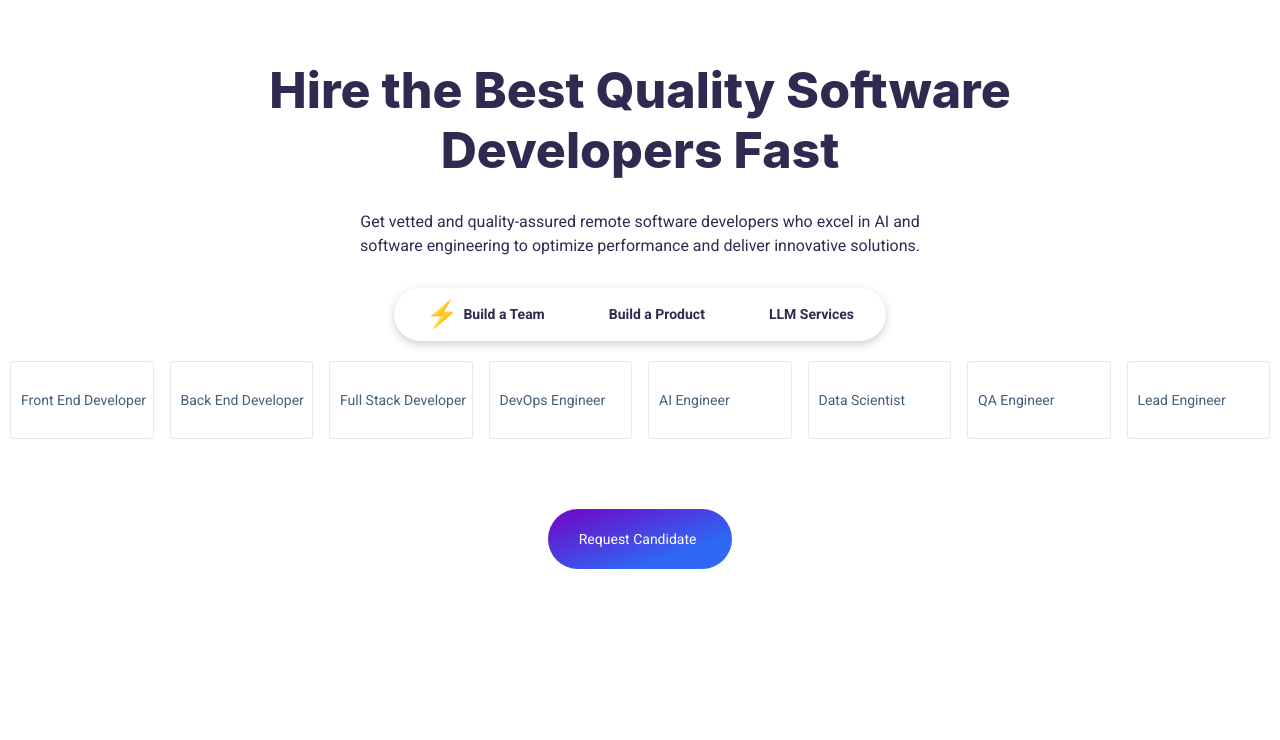
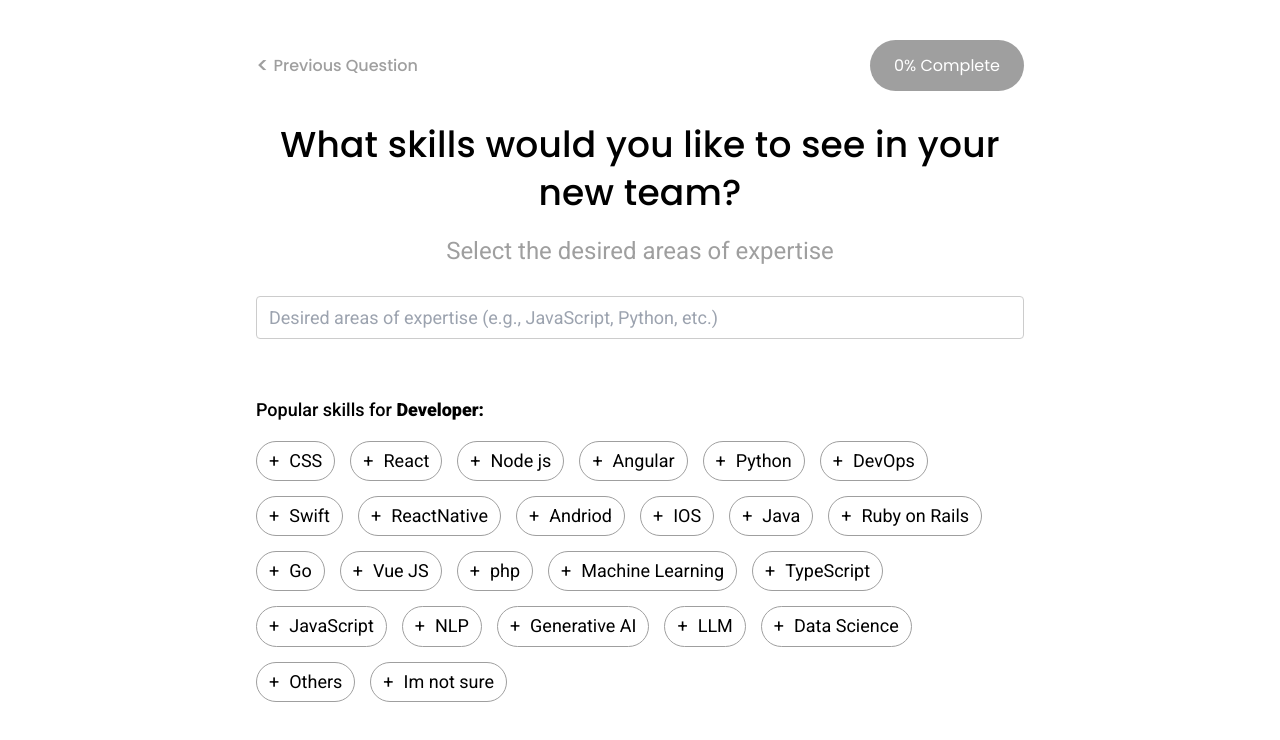
Before and after one commit to zohaibwebdev/codeAnalytics-dashboard, a Next.js app: page / in a window 1280 px wide. Shown: the top 740 px of the page. Built offline with nearby package versions, Linux system fonts and the light colour scheme.

Commit message:
feat:skill section

```diff
--- a/src/app/page.tsx
+++ b/src/app/page.tsx
@@ -1,9 +1,8 @@
 import React from 'react'
-import HeroSection from '../components/hero-section/HeroSection'
-
+import SkillSection from '../components/skills-section/SkillSection'
 const Homepage = () => {
   return (
-    <HeroSection />
+    <SkillSection />
   )
 }
 
--- a/src/components/hero-section/HeroSection.jsx
+++ b/src/components/hero-section/HeroSection.jsx
@@ -71,7 +71,7 @@ const HeroSection = () => {
       <div className={styles.checkBoxContainer}>
         {roles.map((role) => (
           <button
-            key={role.key} // Unique key based on role.key
+            key={role.key}
             className={`${
               role.active ? styles.checkedButton : styles.checkButton
             }`}
--- a/src/components/hero-section/HeroSection.module.css
+++ b/src/components/hero-section/HeroSection.module.css
@@ -214,5 +214,5 @@
   font-style: normal;
   font-weight: 400;
   line-height: normal;
-  margin-top: 50px;
+  margin-top: 30px;
 }
--- /dev/null
+++ b/src/components/skills-section/SkillSection.jsx
@@ -0,0 +1,43 @@
+import React from "react";
+import styles from "./SkillSection.module.css";
+
+const SkillSection = () => {
+    const skills = ['CSS','React','Node js','Angular','Python','DevOps', 'Swift','ReactNative','Andriod','IOS','Java','Ruby on Rails', 'Go','Vue JS','php','Machine Learning','TypeScript','JavaScript','NLP','Generative AI','LLM','Data Science','Others','Im not sure'
+    ]
+  return (
+    <section className={styles.skillSection}>
+      <div className={styles.mainContainer}>
+        <div className={styles.navContainer}>
+          <button className={styles.prevButton}>
+            <span>&lt;</span> Previous Question
+          </button>
+
+          <button className={styles.nextButton}>0% Complete</button>
+        </div>
+        <div className={styles.headingContainer}>
+          <h1>What skills would you like to see in your new team?</h1>
+          <p>Select the desired areas of expertise</p>
+        </div>
+        <div className={styles.inputContainer}>
+          <input
+            type="text"
+            className={styles.input}
+            placeholder="Desired areas of expertise (e.g., JavaScript, Python, etc.)"
+          />
+        </div>
+        <div className={styles.skills}>
+            <h1>Popular skills for <span>Developer:</span></h1>
+            <div className={styles.skillSet}>
+                {skills.map((label,index)=>(
+                <>
+                <div key={index} className={styles.skill}><span>+</span> {label}</div>
+                </>
+                ))}
+            </div>
+        </div>
+      </div>
+    </section>
+  );
+};
+
+export default SkillSection;
--- /dev/null
+++ b/src/components/skills-section/SkillSection.module.css
@@ -0,0 +1,135 @@
+@import url("https://fonts.googleapis.com/css2?family=Poppins:ital,wght@0,100;0,200;0,300;0,400;0,500;0,600;0,700;0,800;0,900;1,100;1,200;1,300;1,400;1,500;1,600;1,700;1,800;1,900&display=swap");
+@import url("https://fonts.googleapis.com/css2?family=Roboto:ital,wght@0,100;0,300;0,400;0,500;0,700;0,900;1,100;1,300;1,400;1,500;1,700;1,900&display=swap");
+.skillSection {
+  display: flex;
+  flex-direction: column;
+  align-items: center;
+  padding-top: 40px;
+  padding-bottom: 40px;
+}
+
+.mainContainer {
+  max-width: 60%;
+  display: flex;
+  flex-direction: column;
+  gap: 30px;
+}
+
+@media(max-width: 850px){
+    .mainContainer{
+        max-width: 80%;
+    }
+}
+
+.navContainer {
+  display: flex;
+  justify-content: space-between;
+  align-items: center;
+}
+@media (max-width:450px){
+    .mainContainer{
+        max-width: 99%;
+    }
+    .navContainer{
+        flex-direction: column;
+        justify-content: center;
+        align-items: center;
+        gap: 20px;
+    }
+}
+.prevButton {
+  color: #9f9f9f;
+  font-family: Poppins;
+  font-size: 16px;
+  font-style: normal;
+  font-weight: 500;
+  line-height: 19.2px;
+  display: flex;
+  align-items: center;
+  gap: 4px;
+}
+.prevButton span {
+  font-size: 22px;
+}
+.nextButton {
+  border-radius: 40px;
+  background: #9f9f9f;
+  color: #ffff;
+  color: #fff;
+
+  font-family: Poppins;
+  font-size: 16px;
+  font-style: normal;
+  font-weight: 400;
+  line-height: 19.2px;
+  padding: 16px 24px;
+}
+.headingContainer h1 {
+  text-align: center;
+  color: #000;
+  font-family: Poppins;
+  font-size: 36px;
+  font-style: normal;
+  font-weight: 500;
+  line-height: 47.88px;
+  letter-spacing: 0.2px;
+}
+.headingContainer p {
+  text-align: center;
+  margin-top: 20px;
+  color: #9f9f9f;
+  font-family: Roboto;
+  font-weight: 400;
+  font-size: 24px;
+  font-style: normal;
+  line-height: 29px;
+}
+.inputContainer {
+  flex-grow: 1;
+}
+.input {
+  width: 100% !important;
+  border-radius: 4px;
+  border: 1px solid #ccc;
+  color: #808080;
+  font-family: Roboto;
+  font-size: 18px;
+  font-style: normal;
+  font-weight: 400;
+  line-height: 25.5px;
+  background: #fff;
+  padding: 8px 12px;
+}
+.skills h1 {
+  margin-top: 30px;
+  color: #000;
+  font-family: Roboto;
+  font-size: 18px;
+  font-style: normal;
+  font-weight: 500;
+  line-height: 21.6px;
+}
+.skills h1 span {
+  font-weight: 800;
+}
+.skillSet {
+  display: flex;
+  flex-wrap: wrap;
+  gap: 15px;
+  margin-top: 20px;
+}
+.skill {
+  display: flex;
+  align-items: center;
+  gap: 10px;
+  font-size: 16px;
+  border-radius: 50px;
+  border: 1px solid #9f9f9f;
+  padding: 8px 12px;
+  color: #000;
+  font-family: Roboto;
+  font-size: 18px;
+  font-style: normal;
+  font-weight: 400;
+  line-height: 22.14px;
+}
```
